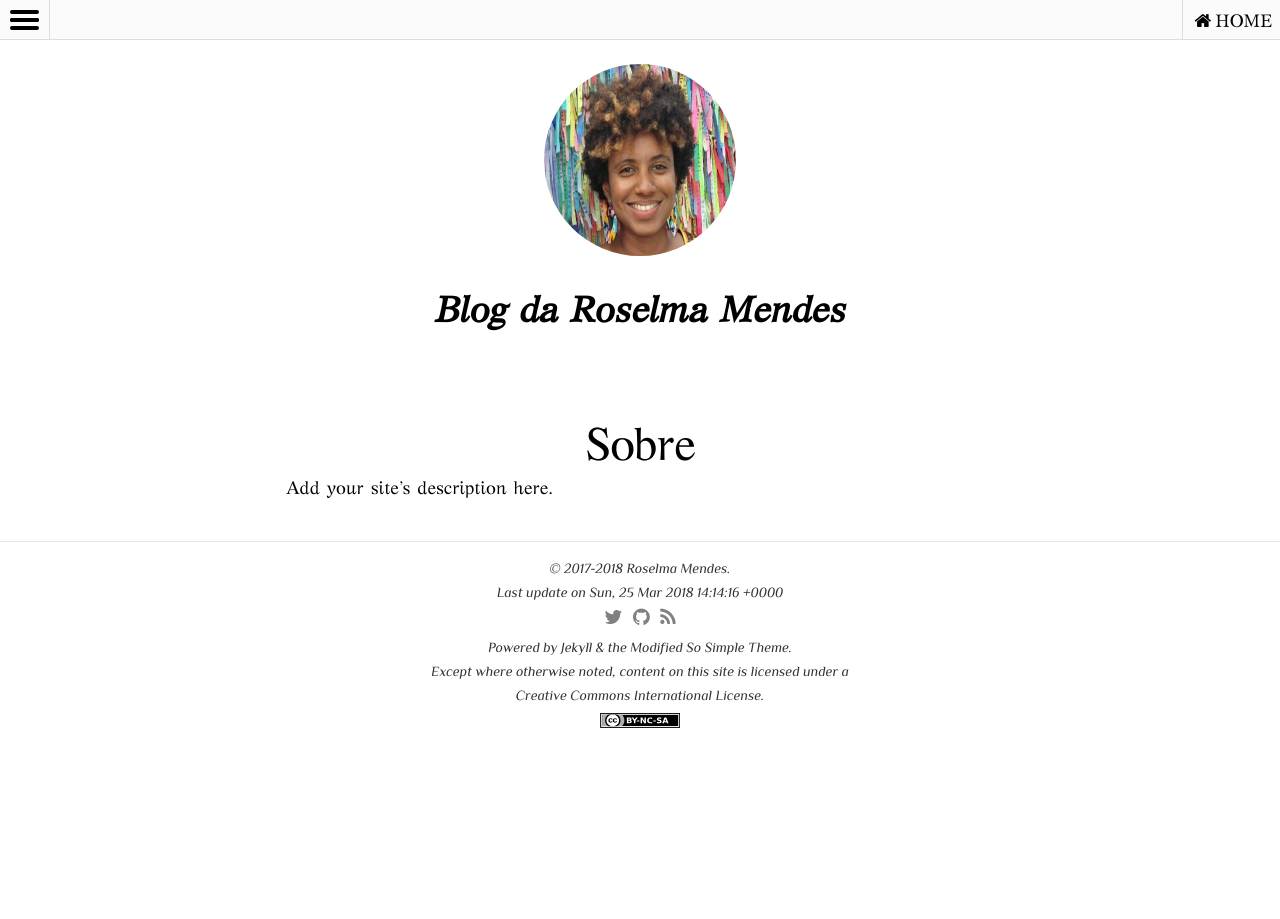
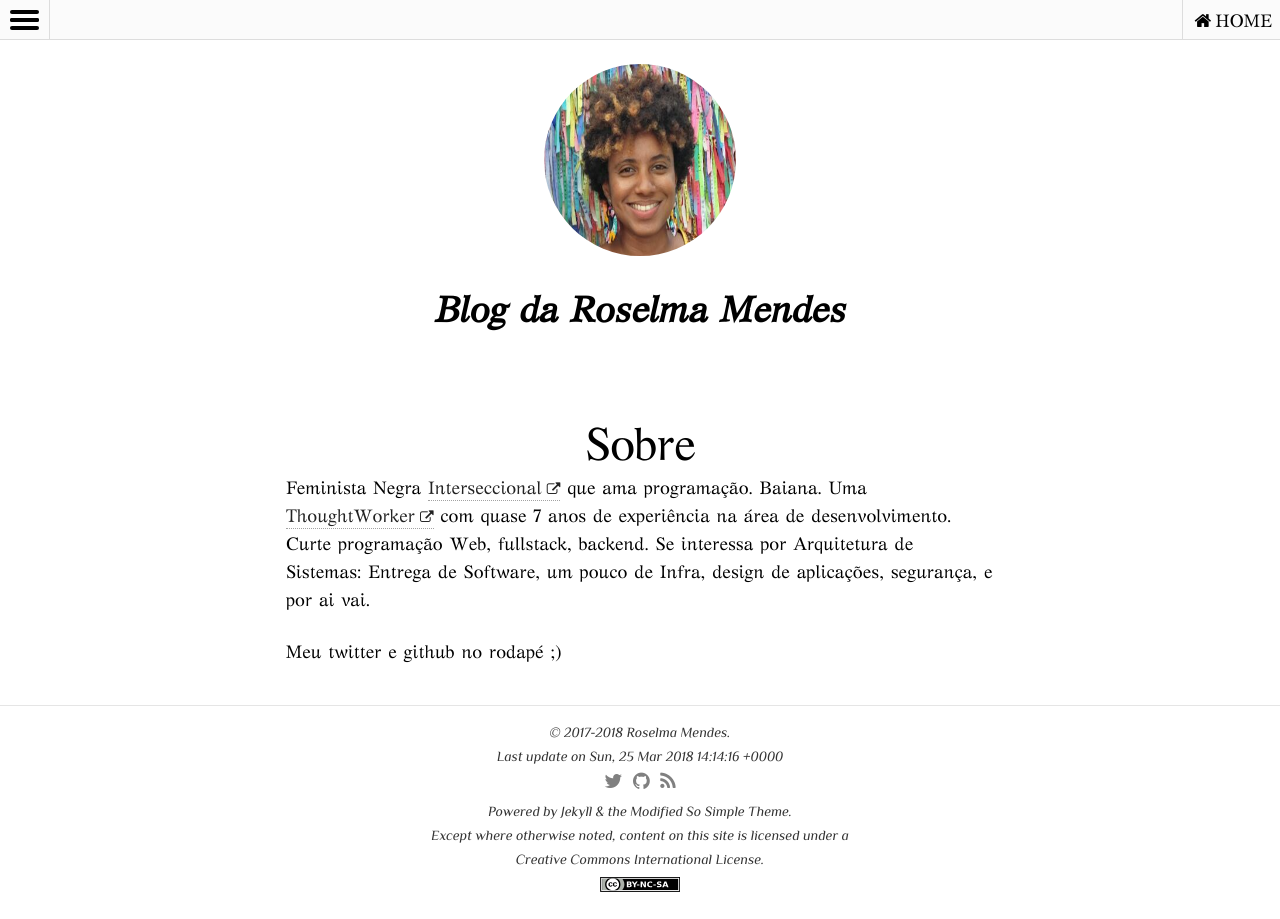
Before and after one commit to roselmamendes/roselmamendes.github.io, a Jekyll site: the page built from sobre/index.md, in a window 1280 px wide. Built offline with Jekyll 4.4.1, drawn with Linux system fonts in a browser that asks for light colours; nearby versions of some CDN libraries.

Commit message:
Atualiza o sobre.

```diff
--- a/sobre/index.md
+++ b/sobre/index.md
@@ -5,4 +5,6 @@ excerpt: "Sobre Roselma Mendes"
 date: '2015-08-09T00:30:00+01:00'
 search_omit: true
 ---
-Add your site's description here.
+Feminista Negra [Interseccional](https://pt.wikipedia.org/wiki/Interseccionalidade) que ama programação. Baiana. Uma [ThoughtWorker](https://medium.com/@thoughtworksbr/por-que-%C3%A9-necess%C3%A1rio-fazer-um-recrutamento-para-pessoas-negras-5259b4afabec) com quase 7 anos de experiência na área de desenvolvimento. Curte programação Web, fullstack, backend. Se interessa por Arquitetura de Sistemas: Entrega de Software, um pouco de Infra, design de aplicações, segurança, e por ai vai.
+
+Meu twitter e github no rodapé ;)
```
